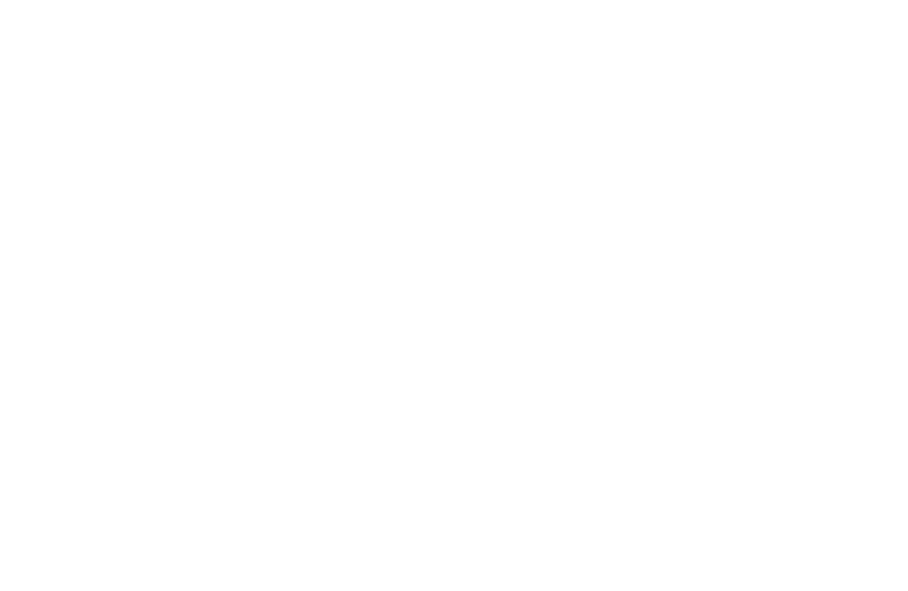
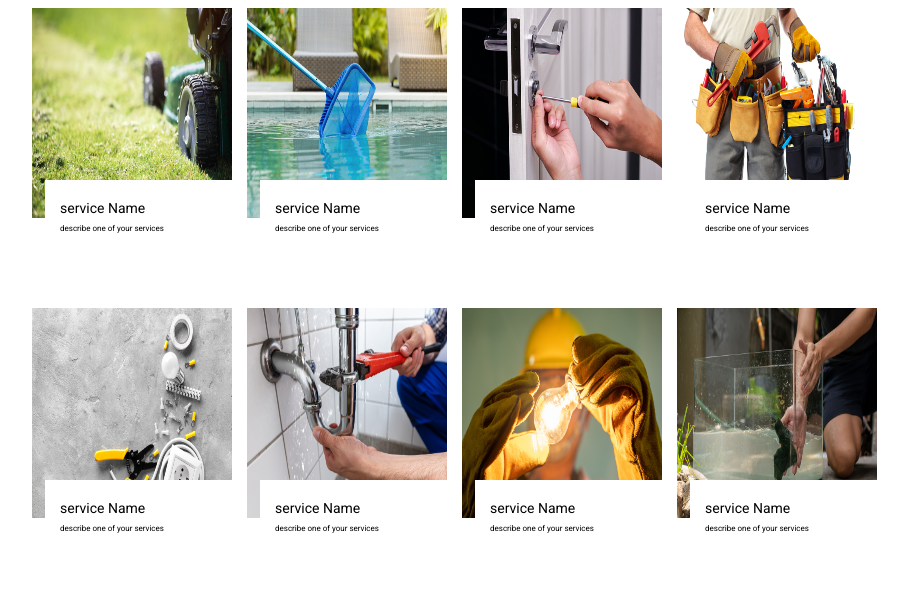
Before and after one commit to vakhojikidze2013/home-solution, a plain HTML site: page serviceSection.html in a window 1280 px wide. Shown: the whole page, without its empty margins (178-1086 px from the left). Drawn offline with Linux system fonts and the light colour scheme.

Commit message:
service paneli mzadaa

```diff
--- /dev/null
+++ b/content/styles/service.css
@@ -0,0 +1,39 @@
+#service-container{
+    display: grid;
+    grid-template-columns: repeat(4, 215px);
+    grid-template-rows: repeat(2, 300px);
+    justify-content: center;
+
+}
+
+.services{
+    height: 280px;
+}
+
+.service-img{
+    width: 200px;
+    height: 210px;
+    z-index: -1;
+}
+
+.text{
+    font-family: 'roboto', arial;
+    font-size: 14px;
+    font-weight: 500;
+    z-index: 100;
+    position: relative;
+    width: 122px;
+    background-color: white;
+    right: -13px;
+    top: -42px;
+    padding-left: 15px;
+    padding-top: 20px;
+    padding-right: 50px;
+    padding-bottom: 2px;
+}
+
+.service-bottom-text{
+    font-family: 'roboto', arial;
+    font-weight: 400;
+    font-size: 8px;
+}
--- a/serviceSection.html
+++ b/serviceSection.html
@@ -4,31 +4,99 @@
     <meta charset="UTF-8">
     <meta http-equiv="X-UA-Compatible" content="IE=edge">
     <meta name="viewport" content="width=device-width, initial-scale=1.0">
+    <link rel="stylesheet" href="/content/styles/service.css">
+    <link rel="preconnect" href="https://fonts.googleapis.com">
+    <link rel="preconnect" href="https://fonts.gstatic.com" crossorigin>
+    <link href="https://fonts.googleapis.com/css2?family=Roboto:wght@100;400;700&display=swap" rel="stylesheet">
 </head>
 <body>
     <div id="service-container">
+
         <div class="services">
-            <img src="" alt="">
+            <div>
+                <img class="service-img" src="/content/img/service img/gazoni.jpg">
+            </div>
+
+            <div class="text">
+                <span>service Name</span>
+                <p class="service-bottom-text">describe one of your services</p>
+            </div>
         </div>
+
         <div class="services">
+            <div>
+                <img class="service-img" src="/content/img/service img/auzi.jpg">
+            </div>
 
+            <div class="text">
+                <span>service Name</span>
+                <p class="service-bottom-text">describe one of your services</p>
+            </div>
         </div>
+
         <div class="services">
+            <div>
+                <img class="service-img" src="/content/img/service img/saketi.jpg">
+            </div>
 
+            <div class="text">
+                <span>service Name</span>
+                <p class="service-bottom-text">describe one of your services</p>
+            </div>
         </div>
+
         <div class="services">
+            <div>
+                <img class="service-img" src="/content/img/service img/ar-vici.jpg">
+            </div>
 
+            <div class="text">
+                <span>service Name</span>
+                <p class="service-bottom-text">describe one of your services</p>
+            </div>
         </div>
+
         <div class="services">
+            <div>
+                <img class="service-img" src="/content/img/service img/arc-es-vici.jpg">
+            </div>
 
+            <div class="text">
+                <span>service Name</span>
+                <p class="service-bottom-text">describe one of your services</p>
+            </div>
         </div>
+
         <div class="services">
+            <div>
+                <img class="service-img" src="/content/img/service img/santeqnika.jpg">
+            </div>
 
+            <div class="text">
+                <span>service Name</span>
+                <p class="service-bottom-text">describe one of your services</p>
+            </div>
         </div>
+
         <div class="services">
+            <div>
 
+            </div>
+            <img class="service-img" src="/content/img/service img/eleqtrikosi.jpg">
+            <div class="text">
+                <span>service Name</span>
+                <p class="service-bottom-text">describe one of your services</p>
+            </div>
         </div>
+
         <div class="services">
+            <img class="service-img" src="/content/img/service img/akvariumi.jpg">
+            <div>
+                <div class="text">
+                    <span>service Name</span>
+                    <p class="service-bottom-text">describe one of your services</p>
+                </div>
+            </div>
 
         </div>
 
```
Also changed, not shown: content/img/service img/akvariumi.jpg (added), content/img/service img/ar-vici.jpg (added), content/img/service img/arc-es-vici.jpg (added), content/img/service img/auzi.jpg (added), content/img/service img/eleqtrikosi.jpg (added), content/img/service img/gazoni.jpg (added), content/img/service img/saketi.jpg (added), content/img/service img/santeqnika.jpg (added).
